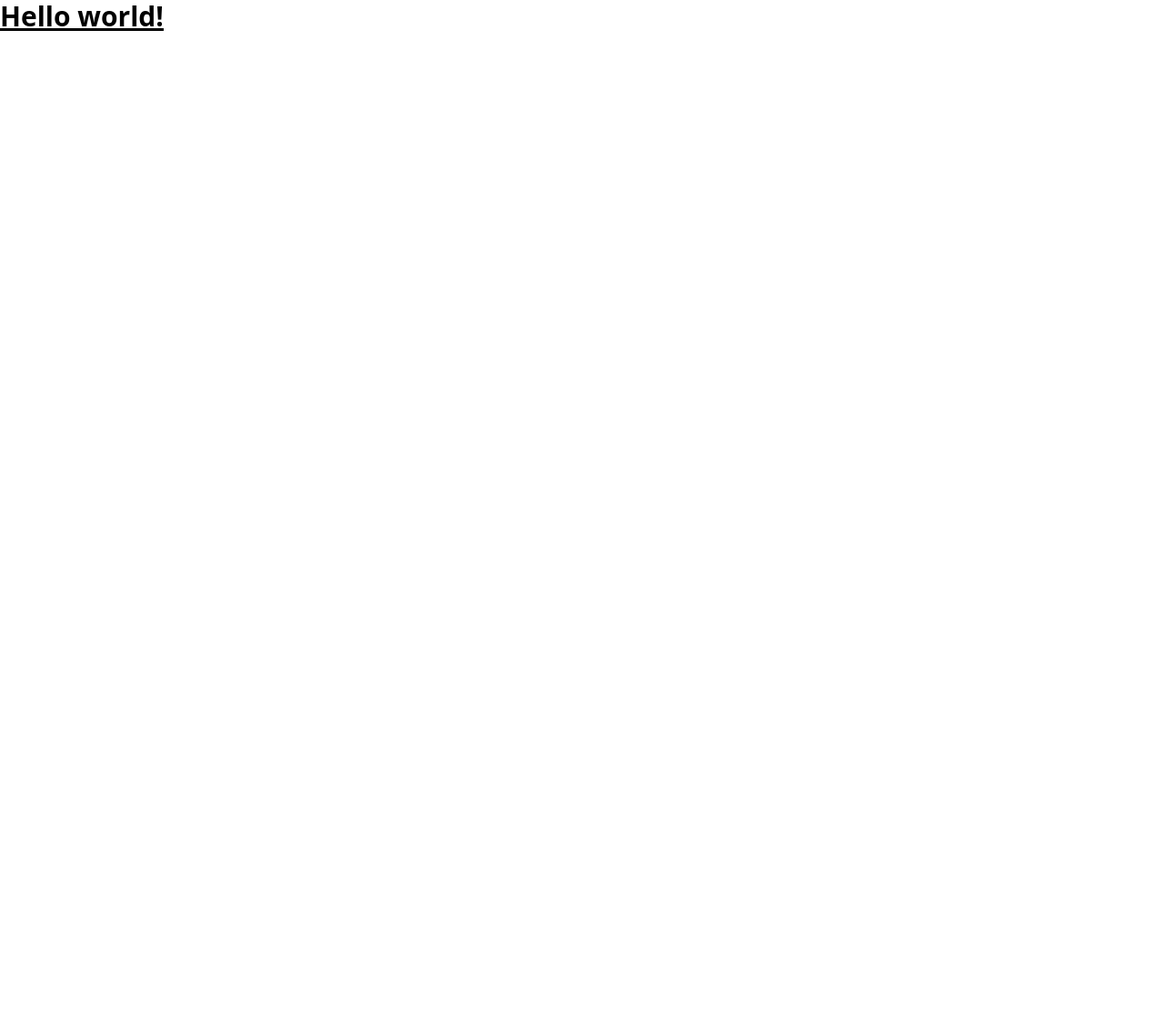
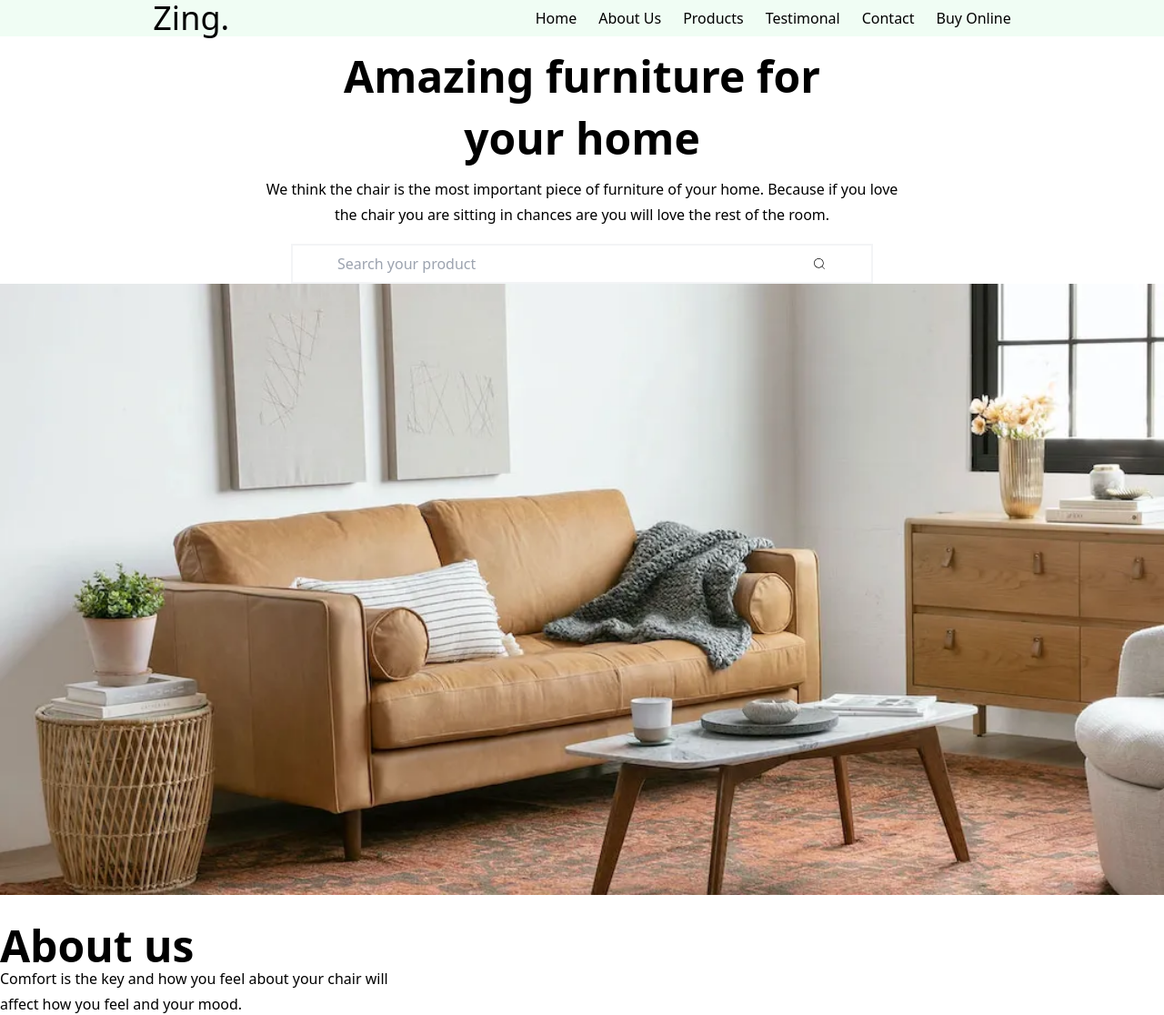
Before and after one commit to kadriyeg/ecomerce-app, a React (Create React App) app: page / in a window 1280 px wide. Shown: the whole page at 91% size. Before the commit the page ends 800 px from the top, so only its background shows below. Built offline with nearby package versions, Linux system fonts and the light colour scheme.

Commit message:
Navbar and home title created

```diff
--- a/src/App.js
+++ b/src/App.js
@@ -1,10 +1,19 @@
+import { BrowserRouter, Routes,Route } from "react-router-dom";
+import Home from "./pages/Home";
+import Navbar from "./components/navbar/Navbar";
+import PageContainer from "./containers/PageContainer";
 
 function App() {
   return (
     <div>
-    <h1 class="text-3xl font-bold underline">
-    Hello world!
-  </h1>
+      <PageContainer>
+      <BrowserRouter>
+      <Navbar/>
+      <Routes>
+        <Route path="/" element={<Home />} />
+      </Routes>
+      </BrowserRouter>
+      </PageContainer>
     </div>
   );
 }
--- /dev/null
+++ b/src/components/aboutUs/AboutUs.jsx
@@ -0,0 +1,19 @@
+import React from "react";
+
+const AboutUs = () => {
+    return (
+        <div>
+            <div className="font-bold text-5xl mt-8">
+                About us
+            </div>
+            <div className='flex justify-start mb-1 '>
+          Comfort is the key and how you feel about your chair will
+       </div>
+       <div className='flex justify-start'>
+       affect how you feel and your mood.
+       </div>
+        </div>
+    )
+}
+
+export default AboutUs
--- /dev/null
+++ b/src/components/homeSearch/HomeSearch.jsx
@@ -0,0 +1,18 @@
+import React from 'react'
+import { CiSearch } from 'react-icons/ci'
+import couch from '../../assets/couch.png'
+
+const HomeSearch = () => {
+    return (
+        <div className='flex justify-center'>
+            <div className=' flex justify-around border-2  border-gray-100 w-6/12'>
+                <input type='text' placeholder='Search your product' className=' flex justify-center lg w-8/12' />
+                <CiSearch className='my-3' />
+            </div>
+        </div>
+
+
+    )
+}
+
+export default HomeSearch
--- /dev/null
+++ b/src/components/homeTitle/HomeTitle.jsx
@@ -0,0 +1,22 @@
+import  React from 'react'
+
+const HomeTitle = () => {
+    return (
+        <div>
+         <div className='flex justify-center  text-5xl font-bold m-5'>
+            Amazing furniture for
+        </div>
+           <div className='flex justify-center  text-5xl font-bold mb-5'>
+           your home
+       </div>
+       <div className='flex justify-center mb-1 '>
+           We think the chair is the most important piece of furniture of your home. Because if you love
+       </div>
+       <div className='flex justify-center mb-5 '>
+       the chair you are sitting in chances are you will love the rest of the room.
+       </div>
+        </div>
+    )
+}
+
+export default HomeTitle
--- /dev/null
+++ b/src/components/navbar/Navbar.jsx
@@ -0,0 +1,13 @@
+import React from 'react';
+import NavbarLogo from './navbaritem/NavbarLogo';
+import NavbarMenu from './navbaritem/NavbarMenu';
+const Navbar = () => {
+    return (
+        <div className='flex justify-around bg-green-50'>
+           <NavbarLogo />
+           <NavbarMenu />
+        </div>
+    )
+}
+
+export default Navbar;
--- /dev/null
+++ b/src/components/navbar/navbaritem/NavbarLogo.jsx
@@ -0,0 +1,12 @@
+import React from 'react'
+
+
+const NavbarLogo = () => {
+    return (
+        <div className='text-4xl'>
+            Zing.
+        </div>
+    )
+}
+
+export default NavbarLogo
--- /dev/null
+++ b/src/components/navbar/navbaritem/NavbarMenu.jsx
@@ -0,0 +1,32 @@
+import React from 'react'
+
+
+const NavbarMenu = () => {
+    return (
+           <div className='flex items-center gap-6'>
+            <div>
+                Home
+            </div>
+            <div>
+                About Us
+            </div>
+            <div>
+                Products
+            </div>
+            <div>
+                Testimonal
+            </div>
+
+        <div className='flex items-end gap-6'>
+        <div>
+                Contact
+            </div>
+            <div>
+                Buy Online
+            </div>
+        </div>
+        </div>
+    )
+}
+
+export default NavbarMenu
--- /dev/null
+++ b/src/containers/PageContainer.jsx
@@ -0,0 +1,11 @@
+import React from 'react';
+
+const PageContainer = ({ children }) => {
+    return (
+        <div className=" m-auto ">
+        {children}
+        </div>
+    );
+    }
+
+export default PageContainer;
--- /dev/null
+++ b/src/pages/Home.jsx
@@ -0,0 +1,21 @@
+import React from 'react';
+import HomeTitle from '../components/homeTitle/HomeTitle';
+import HomeSearch from '../components/homeSearch/HomeSearch';
+import couch from '../assets/couch.png';
+import AboutUs from '../components/aboutUs/AboutUs';
+const Home = () => {
+    return (
+        <div>
+            <HomeTitle />
+            <HomeSearch />
+            <div className='flex justify-center items-center  m-0'>
+                <img src={couch} alt="couch" className='w-full h-auto' />
+            </div>
+            <AboutUs />
+        </div>
+
+
+    );
+}
+
+export default Home;
--- a/tailwind.config.js
+++ b/tailwind.config.js
@@ -1,6 +1,8 @@
 /** @type {import('tailwindcss').Config} */
 module.exports = {
-  content: ["./src/**/*.{html,js}"],
+  content: [
+    "./src/**/*.{js,jsx,ts,tsx}",
+  ],
   theme: {
     extend: {},
   },
```
Also changed, not shown: src/App.css (deleted, +0 -38 lines), src/assets/couch.png (added).
